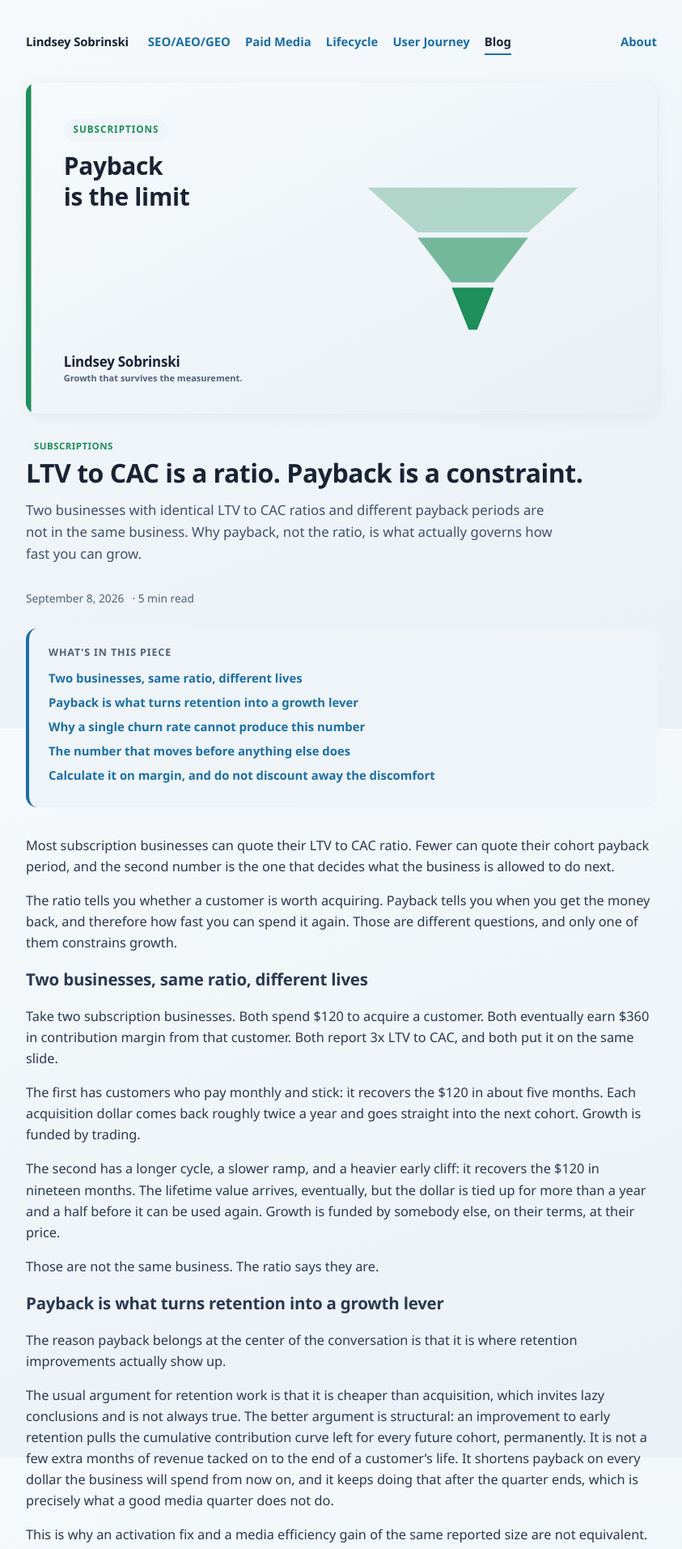
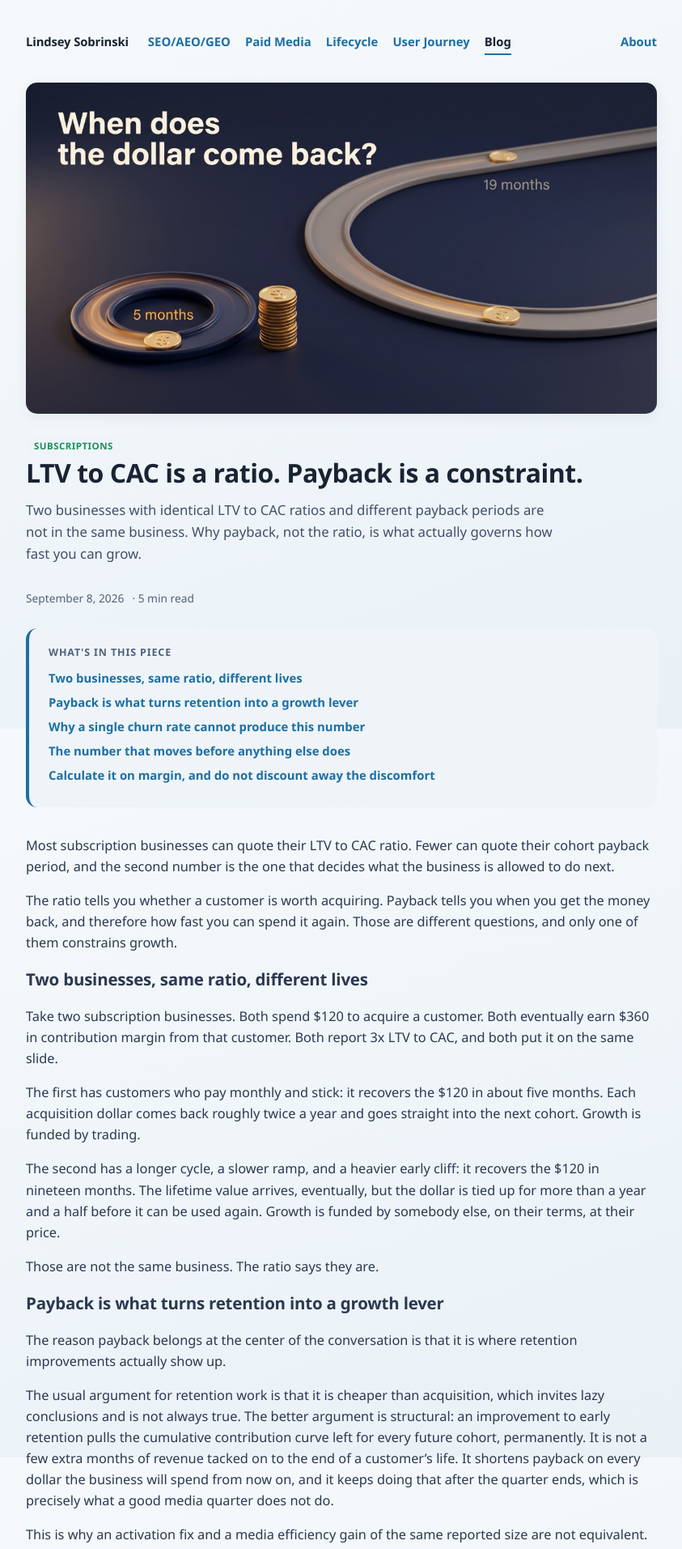
Before and after one commit to lsobrinski-marketing/lindseysobrinski.com, a Jekyll site: the page built from _posts/2026-09-08-cohort-payback-period.md, in a window 1280 px wide. Shown: the top 1913 px of the page at 81% size, without its empty margins (218-1061 px from the left). Built offline with Jekyll 4.4.1, drawn with Linux system fonts in a browser that asks for light colours.

Commit message:
cohort-payback-period: replace SVG hero with rendered payback illustration + descriptive alt/OG image metadata
Add hero_alt override (post.html falls back to title) and BlogPosting schema image when page.image is set.

Co-Authored-By: Claude Opus 4.8 <noreply@anthropic.com>

```diff
--- a/_layouts/post.html
+++ b/_layouts/post.html
@@ -20,7 +20,7 @@ layout: default
 
 <article>
   {%- if page.hero %}
-  <img class="post-hero" src="{{ page.hero }}" alt="{{ page.title | escape }}" width="1200" height="630" loading="eager" style="width:100%;height:auto;display:block;border-radius:14px;box-shadow:0 4px 18px rgba(26,35,51,.06);margin-bottom:26px;" />
+  <img class="post-hero" src="{{ page.hero }}" alt="{{ page.hero_alt | default: page.title | escape }}" width="1200" height="630" loading="eager" style="width:100%;height:auto;display:block;border-radius:14px;box-shadow:0 4px 18px rgba(26,35,51,.06);margin-bottom:26px;" />
   {%- endif %}
   <div class="post-head">
     {% if cat %}<a class="pill c-{{ cat.color }}" href="/blog/categories/{{ cat.slug }}/">{{ cat.name }}</a>{% endif %}
--- a/_posts/2026-09-08-cohort-payback-period.md
+++ b/_posts/2026-09-08-cohort-payback-period.md
@@ -3,9 +3,10 @@ title: "LTV to CAC is a ratio. Payback is a constraint."
 seo_title: "Cohort payback period: the number that runs a subscription business"
 date: 2026-09-08 09:00:00 -0500
 category: subscriptions
-hero: /assets/img/blog/cohort-payback-period.svg
-hero_title: "Payback|is the limit"
-hero_motif: funnel
+hero: /assets/img/blog/cohort-payback-period.jpg
+image: /assets/img/blog/cohort-payback-period.jpg
+hero_alt: "Two looping tracks compare cohort payback periods under the question 'When does the dollar come back?'. On the left a tight 5-month loop, on the right a long, sweeping 19-month one, with a stack of gold dollar coins between them."
+og_image_alt: "Two payback-period loops, 5 months versus 19 months, showing how long it takes a customer cohort to return the dollar spent to acquire it."
 tags: [cohort payback, subscription economics, LTV, CAC, contribution margin, retention]
 description: "Two businesses with identical LTV to CAC ratios and different payback periods are not in the same business. Why payback, not the ratio, is what actually governs how fast you can grow."
 faq:
```
Also changed, not shown: other parts of _layouts/post.html (+2 -1 lines), assets/img/blog/cohort-payback-period.jpg (added), assets/img/blog/cohort-payback-period.svg (deleted).
